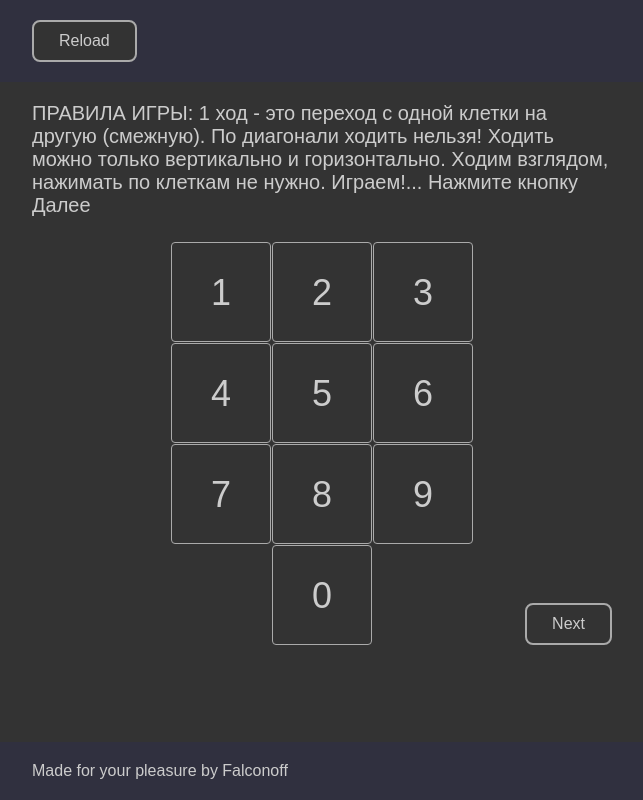
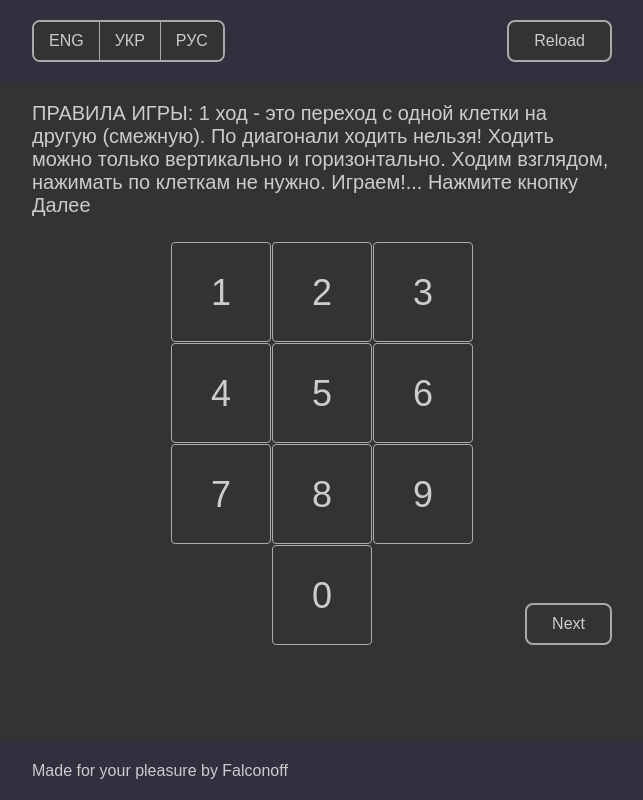
Before and after one commit to Falconoff/game_trap, a plain HTML site: page index.html in a window 1280 px wide. Shown: the whole page, without its empty margins (318-961 px from the left). Drawn offline with nearby package versions, Linux system fonts and the light colour scheme.

Commit message:
add languages buttons

```diff
--- a/index.html
+++ b/index.html
@@ -15,7 +15,17 @@
 
 <body>
   <header>
-    <div class="container">
+    <div class="container header-container">
+
+      <div class="lang-wrap">
+        <button class="lang-btn js-lang" data-lang="eng"
+          type="button">ENG</button>
+        <button class="lang-btn js-lang" data-lang="ukr"
+          type="button">УКР</button>
+        <button class="lang-btn js-lang" data-lang="rus"
+          type="button">РУС</button>
+      </div>
+
       <a class="button" href="">Reload</a>
 
     </div>
--- a/styles.css
+++ b/styles.css
@@ -3,6 +3,7 @@
   --text-color: #ccc;
   --border-color: #aaa;
   --hover-color: #fff;
+  --bg-hover-color: #2a2a2a;
   --pulsar-timing-function: cubic-bezier(
     0.51,
     1.74,
@@ -31,13 +32,50 @@ body {
 header,
 footer {
   /* min-height: 50px; */
-  padding: 20px 0px;
+  /* padding: 20px 0px; */
+  padding-block: 20px;
   /* background-color: rgb(47, 31, 61); */
   background-color: #30303f;
 }
 
 header {
   margin-bottom: 20px;
+}
+
+.header-container {
+  display: flex;
+  /* align-items: ; */
+  justify-content: space-between;
+}
+
+.lang-wrap {
+  display: flex;
+  border: 2px solid var(--border-color);
+  border-radius: 8px;
+  overflow: hidden;
+}
+
+.lang-btn {
+  background-color: var(--bg-color);
+  color: var(--text-color);
+  font-size: 16px;
+  border: none;
+  /* border-radius: 8px; */
+  padding-inline: 15px;
+  cursor: pointer;
+  transition: color 300ms linear, border-color 300ms linear,
+    background-color 300ms linear, opacity 300ms linear;
+}
+.lang-btn:not(:last-child) {
+  border-right: 1px solid var(--border-color);
+}
+
+.lang-btn:hover,
+.lang-btn:focus {
+  color: var(--hover-color);
+  /* border-color: var(--hover-color); */
+  background-color: var(--bg-hover-color);
+  outline: none;
 }
 
 .button {
@@ -56,15 +94,18 @@ header {
 
   cursor: pointer;
   transition: color 300ms linear, border-color 300ms linear,
-    opacity 300ms linear;
+    background-color 300ms linear, opacity 300ms linear;
   /* visibility: hidden; */
   /* transition: opacity 1000ms var(--pulsar-timing-function); */
   opacity: 1;
 }
 
-.button:hover {
+.button:hover,
+.button:focus {
   color: var(--hover-color);
   border-color: var(--hover-color);
+  background-color: var(--bg-hover-color);
+  outline: none;
 }
 
 @media screen and (max-width: 375px) {
```
